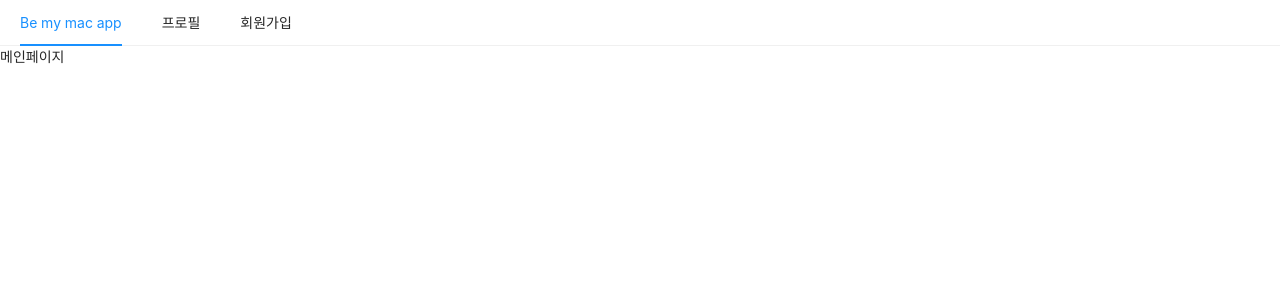
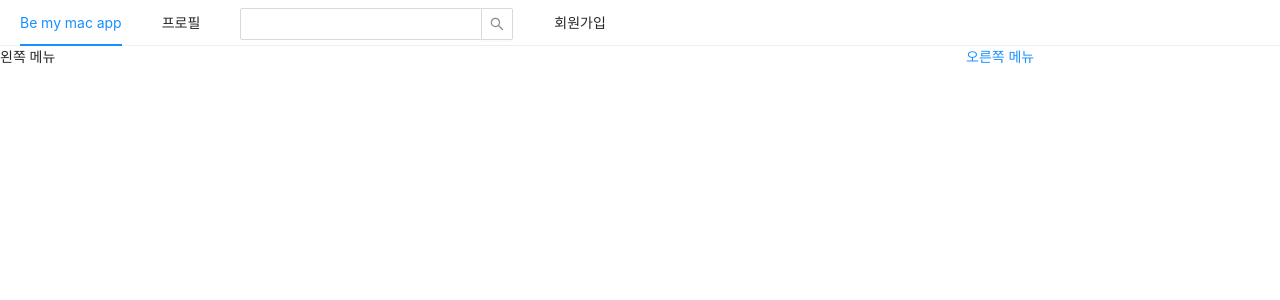
Before and after one commit to rudqo14/twitter-sns-project, a Next.js app in the folder Frontend/: page / in a window 1280 px wide. Shown: the top 300 px of the page. Built offline with nearby package versions, Linux system fonts and the light colour scheme.

Commit message:
Add: 반응형 그리드 초안 적용

```diff
--- a/Frontend/components/appLayout.tsx
+++ b/Frontend/components/appLayout.tsx
@@ -1,6 +1,6 @@
 import React from "react";
 import Link from "next/link";
-import { Menu } from "antd";
+import { Menu, Input, Row, Col } from "antd";
 
 // const AppLayout = ({ children }: AppLayout) => {
 const AppLayout = ({ children }: AppLayout) => {
@@ -18,11 +18,27 @@
           </Link>
         </Menu.Item>
         <Menu.Item>
+          <Input.Search style={{ verticalAlign: "middle" }} />
+        </Menu.Item>
+        <Menu.Item>
           <Link href="/signup">
             <a>회원가입</a>
           </Link>
         </Menu.Item>
       </Menu>
+      <Row gutter={8}>
+        <Col xs={24} md={6}>
+          왼쪽 메뉴
+        </Col>
+        <Col xs={24} md={12}>
+          {children}
+        </Col>
+        <Col xs={24} md={6}>
+          <a href="/" target="_blank" rel="noreferrer">
+            오른쪽 메뉴
+          </a>
+        </Col>
+      </Row>
       {children}
     </div>
   );
--- a/Frontend/pages/index.tsx
+++ b/Frontend/pages/index.tsx
@@ -8,7 +8,7 @@
       <Head>
         <title>Be my mac app</title>
       </Head>
-      <div>메인페이지</div>
+      <div></div>
     </>
   );
 };
--- a/Frontend/pages/profile.tsx
+++ b/Frontend/pages/profile.tsx
@@ -7,7 +7,7 @@
       <Head>
         <title>내 프로필 | BeMyMacApp</title>
       </Head>
-      <div>프로필 페이지</div>
+      <div></div>
     </>
   );
 };
--- a/Frontend/pages/signup.tsx
+++ b/Frontend/pages/signup.tsx
@@ -7,7 +7,7 @@
       <Head>
         <title>회원가입 | BeMyMacApp</title>
       </Head>
-      <div>회원가입 페이지</div>
+      <div></div>
     </>
   );
 };
```
